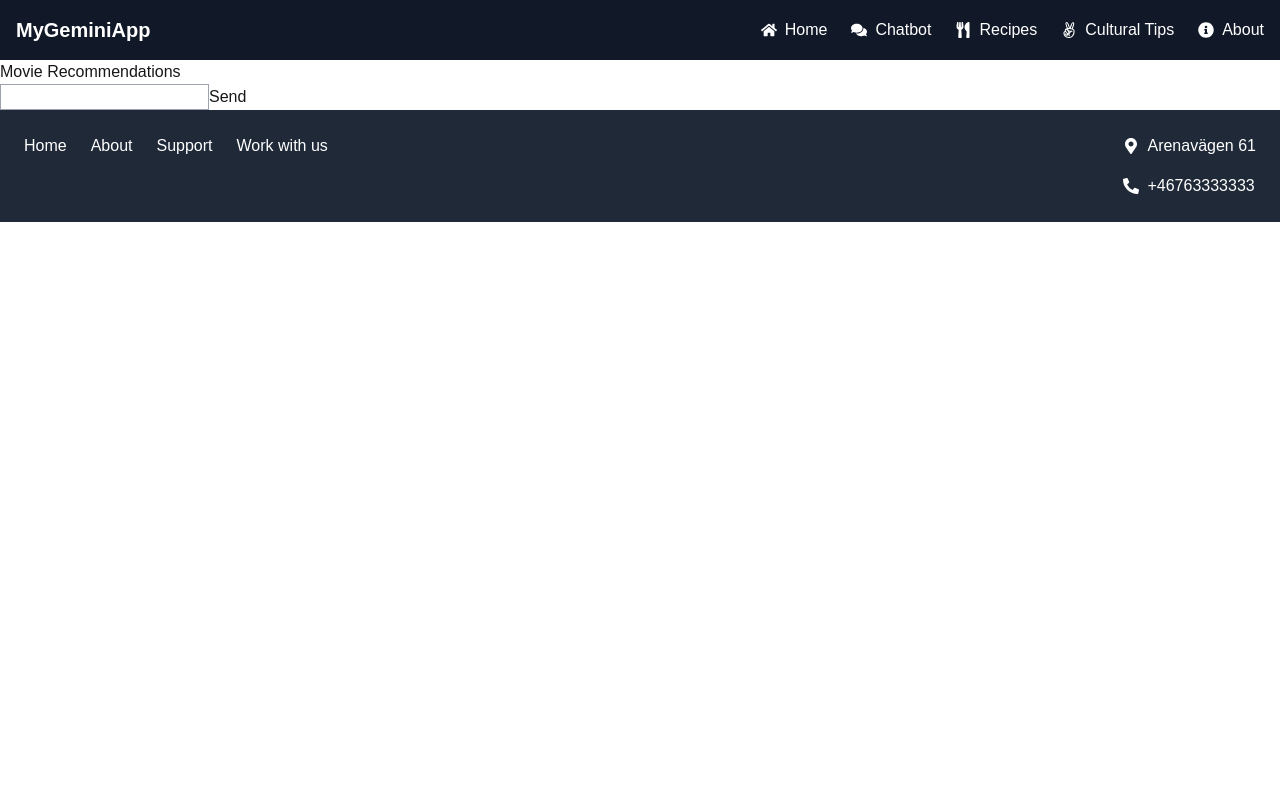
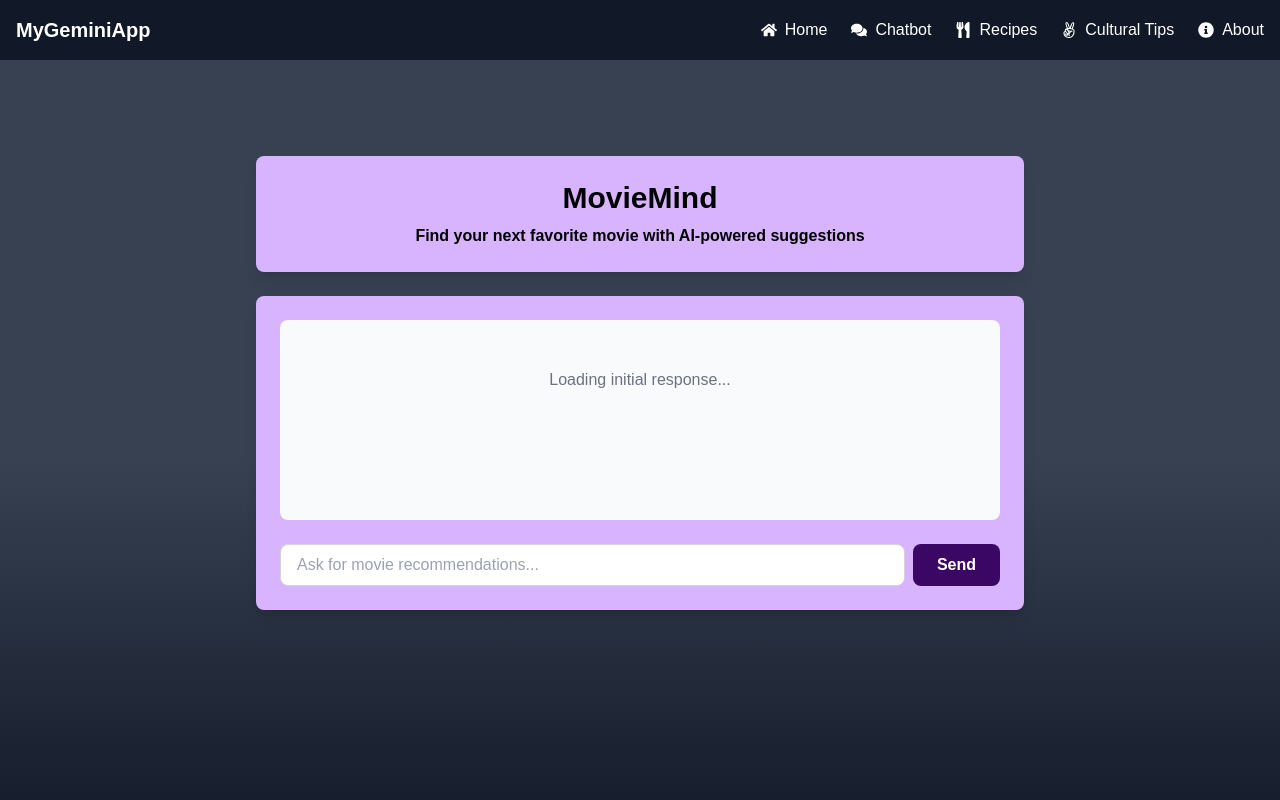
Before and after one commit to NoelPerland/gemini_project, a Next.js app: page /Helin in a window 1280 px wide. Shown: the top 800 px of the page. Built offline with nearby package versions, Linux system fonts and the light colour scheme; no server answers.

Commit message:
css changes

```diff
--- a/pages/Helin.js
+++ b/pages/Helin.js
@@ -4,10 +4,10 @@ import ButtonComponent from "@/components/ButtonComponent"
 
 
 export default function moiveRec() {
-    const [prompt, setPromt] = useState("")
+    const [prompt, setPrompt] = useState("")
     const [answer, setAnswer] = useState("")
 
-    async function sendPromt() {
+    async function sendPrompt() {
         const result = await model.generateContent(prompt)
 
         setAnswer(result.response.text());
@@ -20,22 +20,55 @@ export default function moiveRec() {
     }
 
     useEffect(() => {
-          sendOnPageLoad("Introduce yourself briefly as a movie recommendation, which should help the user find movie recommendations to watch");
+          sendOnPageLoad("Introduce yourself briefly as a MovieMind, which should help the user find movie recommendations to watch");
         }, []);
 
 
+        return (
+            <div className="min-h-screen bg-gradient-to-b from-gray-700 via-gray-700 to-gray-900 p-4">
+              <div className="max-w-3xl mx-auto">
 
-    return (
-    <div>
-        <h2>Movie Recommendations</h2>
+                {/* Header */}
+                <div className="bg-purple-300 rounded-lg shadow-lg p-6 mb-6 mt-20">
+                  <h2 className="text-3xl font-bold text-center text-black mb-2">MovieMind</h2>
+                  <p className="text-center text-black font-bold">Find your next favorite movie with AI-powered suggestions</p>
+                </div>
 
-        <input className="border border-gray-400" type="text"
-        onChange={(e) => setPromt(e.target.value) } />
+                {/* Main Content  */}
+                <div className="bg-purple-300 rounded-lg shadow-lg p-6">
 
-        <button onClick={sendPromt}>Send</button>
+                  {/* Chat Display */}
+                  <div className="min-h-[200px] max-h-[400px] overflow-y-auto mb-6 p-4 bg-gray-50 rounded-lg">
+                    {answer ? (
+                      <div className="prose max-w-none">
+                        <p className="text-gray-700 whitespace-pre-wrap">{answer}</p>
+                      </div>
+                    ) : (
+                      <div className="text-center text-gray-500 mt-8">
+                        Loading initial response...
+                      </div>
+                    )}
+                  </div>
 
-        <p>{answer}</p>
+                  {/* Input Area */}
+                  <div className="flex gap-2">
+                    <input
+                      type="text"
+                      value={prompt}
+                      onChange={(e) => setPrompt(e.target.value)}
+                      placeholder="Ask for movie recommendations..."
+                      className="flex-1 px-4 py-2 border border-gray-300 rounded-lg focus:outline-none focus:ring-2 focus:ring-blue-500 focus:border-transparent"
+                    />
 
-    </div>
+                    <button
+                      onClick={sendPrompt}
+                      className="px-6 py-2 bg-purple-950 text-white rounded-lg hover:bg-purple-800 focus:outline-none focus:ring-2 focus:ring-blue-500 focus:ring-offset-2 disabled:opacity-50 disabled:cursor-not-allowed flex items-center gap-2 font-semibold"
+                    >
+                        Send
+                    </button>
+                  </div>
+                </div>
+              </div>
+            </div>
 )
 }
--- a/pages/index.js
+++ b/pages/index.js
@@ -78,8 +78,8 @@ export default function Home() {
                 href="/Helin"
                 className="bg-purple-400  hover:bg-purple-500 p-6 shadow rounded-lg block text-center"
               >
-                <h3 className="text-xl font-bold mb-2 text-slate-700">Helin</h3>
-                <p className="text-gray-600">Brief descripton</p>
+                <h3 className="text-xl font-bold mb-2 text-slate-700">Movie Recommendations</h3>
+                <p className="text-gray-600">Discover your next favorite film with MovieMind that understands your unique taste. Simply chat with our AI about your movie preferences, favorite genres, or current mood, and receive personalized suggestions.</p>
               </a>
             </div>
           </div>
```
